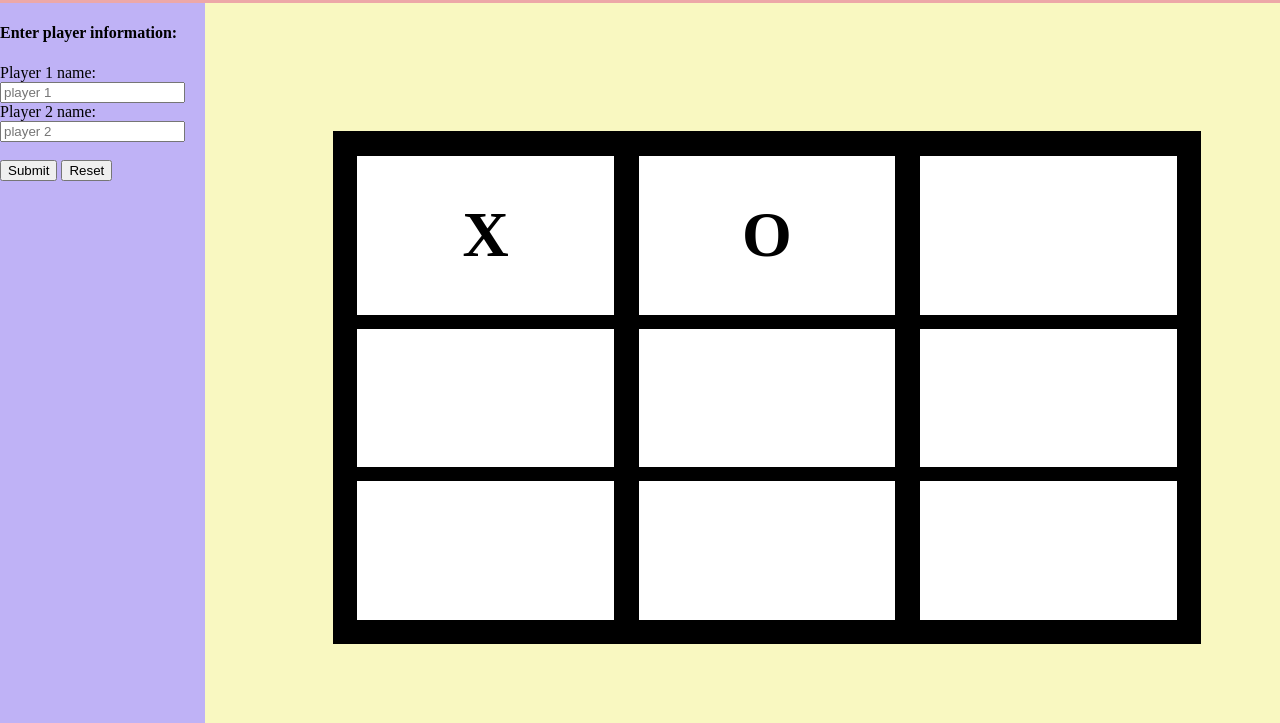
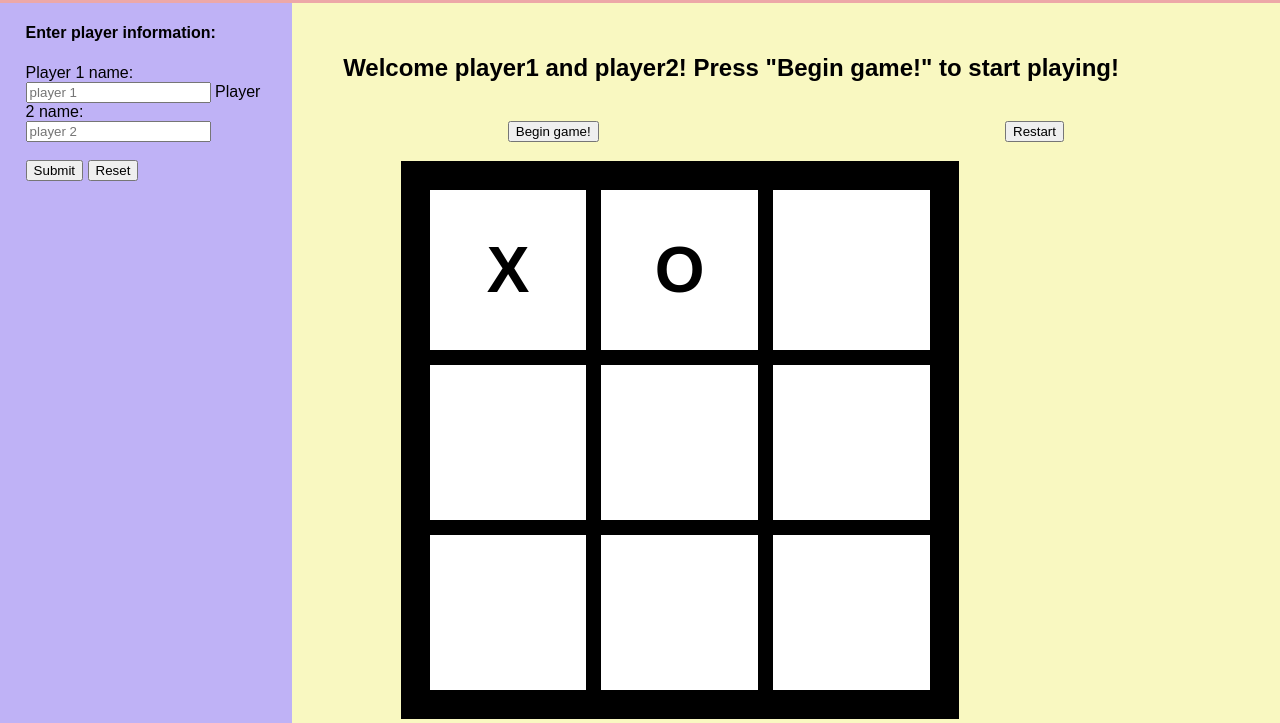
Before and after one commit to KD-67/tic-tac-toe, a plain HTML site: page index.html in a window 1280 px wide. Shown: the part 77-800 px from the top of the page. Drawn offline with Linux system fonts and the light colour scheme.

Commit message:
updated structure and styling, added gameplay btns and alerts

```diff
--- a/index.html
+++ b/index.html
@@ -33,6 +33,15 @@
           </form>
         </div>
         <div class="gameplay">
+          <div class="gamealerts">
+            <h2>
+              Welcome player1 and player2! Press "Begin game!" to start playing!
+            </h2>
+          </div>
+          <div class="gamebtns">
+            <button>Begin game!</button>
+            <button>Restart</button>
+          </div>
           <div class="gameboard">
             <div class="gamesquare">
               <h1>X</h1>
--- a/style.css
+++ b/style.css
@@ -9,6 +9,7 @@
 body {
   margin: 0;
   padding: 0;
+  font-family: sans-serif;
 }
 
 .container {
@@ -34,20 +35,32 @@ nav {
 
 .sidebar {
   background-color: var(--sidebar-bgc);
+  padding: 0 2%;
   flex: 1;
 }
 
 .gameplay {
   background-color: var(--gameplay-bgc);
-  padding: 10%;
   flex: 4;
+  padding: 1%;
+}
+
+.gamealerts {
+  margin: 4%;
+}
+
+.gamebtns {
+  padding-bottom: 2%;
+  display: flex;
+  justify-content: space-around;
 }
 
 .gameboard {
   background-color: var(--gameboard-bgc);
   padding: 3%;
-  width: 100%;
-  height: 100%;
+  margin: 0 10%;
+  width: 500px;
+  height: 500px;
   display: grid;
   grid-template: repeat(3, 1fr) / repeat(3, 1fr);
   gap: 3%;
```
